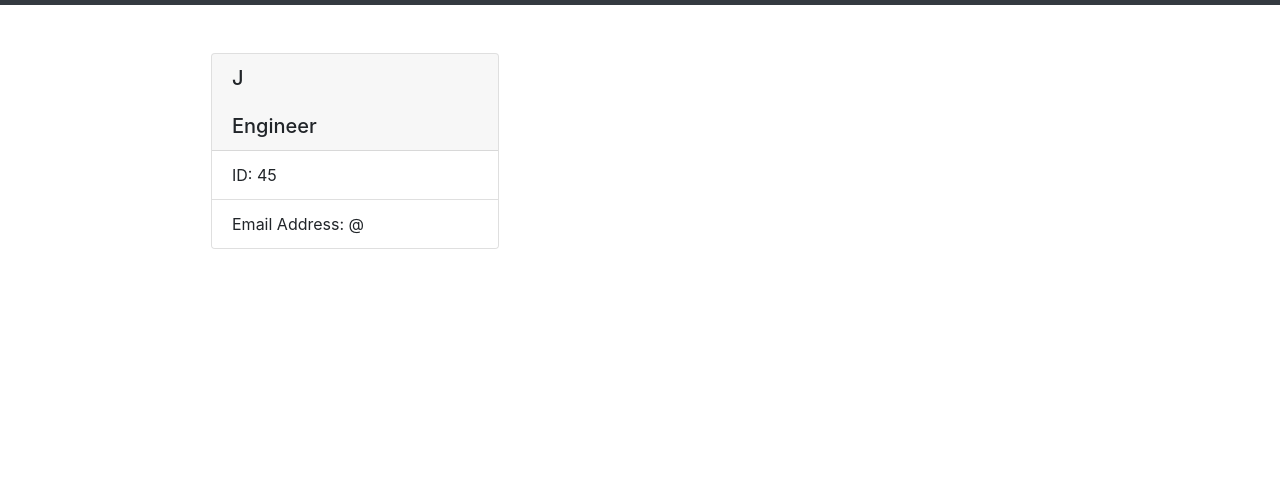
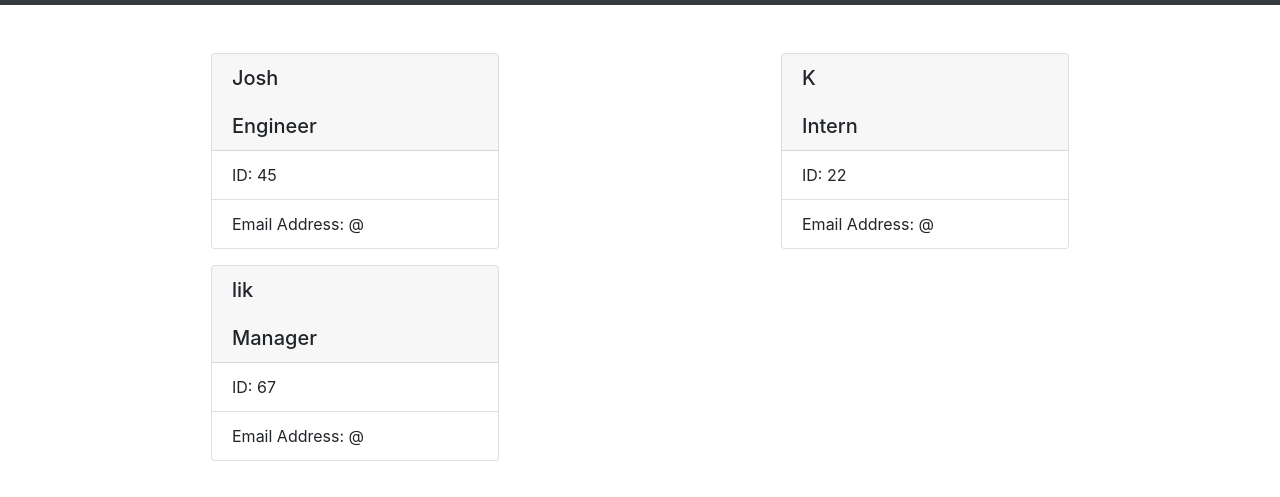
Before and after one commit to JoshSteward/Team-Profile-Generator, a plain HTML site: page output/team.html in a window 1280 px wide. Shown: the part 51-548 px from the top of the page. Drawn offline with nearby package versions, Linux system fonts and the light colour scheme.

Commit message:
bugs fixed

```diff
--- a/output/team.html
+++ b/output/team.html
@@ -15,9 +15,27 @@
             <div class="row">
             <div class="col-6">
             <div class="card mx-auto mb-3" style="width: 18rem">
-            <h5 class="card-header">J<br /><br />Engineer</h5>
+            <h5 class="card-header">Josh<br /><br />Engineer</h5>
             <ul class="list-group list-group-flush">
                 <li class="list-group-item">ID: 45</li>
+                <li class="list-group-item">Email Address: @</li>
+            </ul>
+            </div>
+        </div>
+            <div class="col-6">
+            <div class="card mx-auto mb-3" style="width: 18rem">
+            <h5 class="card-header">K<br /><br />Intern</h5>
+            <ul class="list-group list-group-flush">
+                <li class="list-group-item">ID: 22</li>
+                <li class="list-group-item">Email Address: @</li>
+            </ul>
+            </div>
+        </div>
+            <div class="col-6">
+            <div class="card mx-auto mb-3" style="width: 18rem">
+            <h5 class="card-header">lik<br /><br />Manager</h5>
+            <ul class="list-group list-group-flush">
+                <li class="list-group-item">ID: 67</li>
                 <li class="list-group-item">Email Address: @</li>
             </ul>
             </div>
```
Also changed, not shown: index.js (+6 -5 lines).
